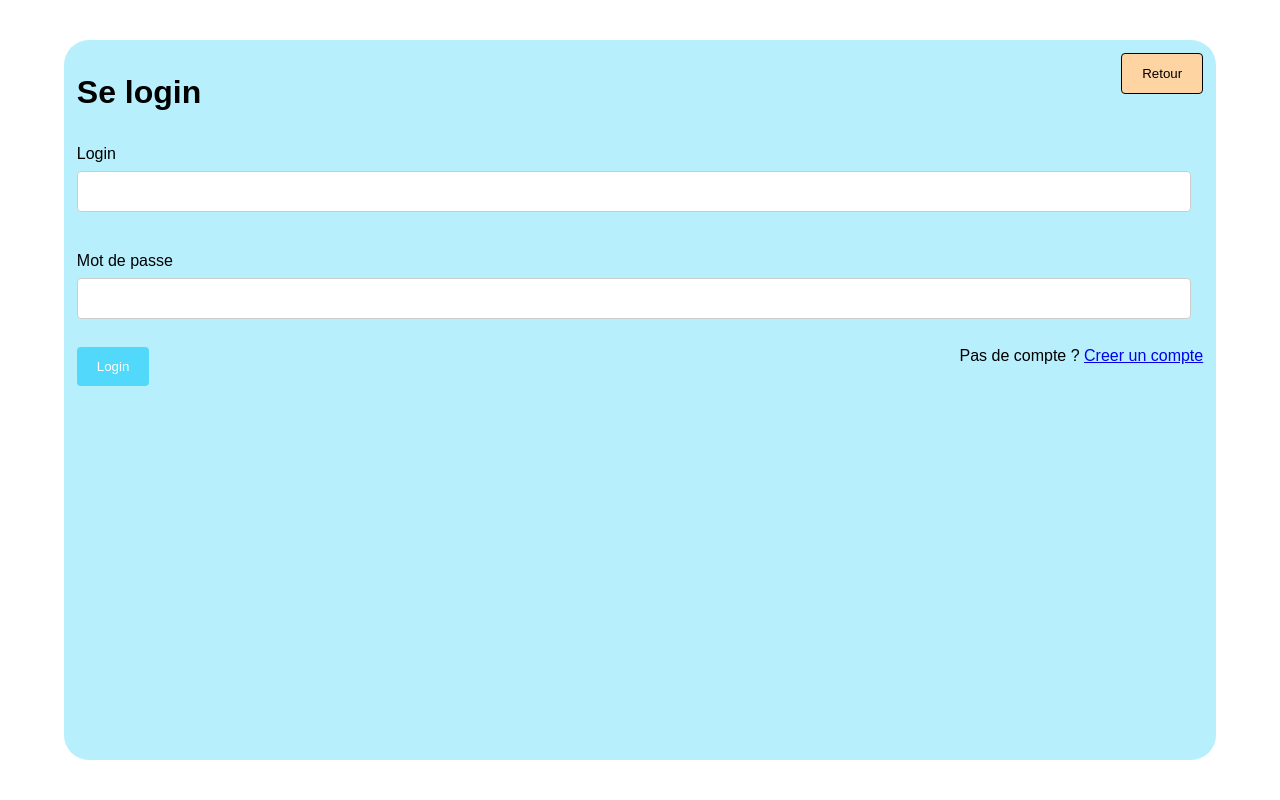
After one commit to lucley64/SuperProjetSite, a PHP site: page /php/connexion.php in a window 1280 px wide. The commit adds this page. Run offline with PHP 8.4, Linux system fonts and the light colour scheme; data that the repository does not hold is empty.

Commit message:
added connexion

```diff
--- /dev/null
+++ b/css/loginsignin.css
@@ -0,0 +1,84 @@
+* {
+    font-family: sans-serif;
+    box-sizing: border-box;
+}
+
+div#container {
+    position: fixed;
+    left: 5%;
+    right: 5%;
+    top: 5%;
+    bottom: 5%;
+    padding: 1%;
+    overflow: auto;
+    background: #52d8fa69;
+    border-radius: 25px;
+}
+
+input {
+    margin: 8px 0 -2px 0;
+    display: inline-block;
+    box-sizing: border-box;
+    width: 100%;
+    padding: 12px;
+    border: 1px solid #ccc;
+    border-radius: 4px;
+}
+
+.no {
+    float: right;
+}
+label {
+    width: 100%;
+    padding: 12px 12px 12px 0;
+    display: inline-block;
+}
+button {
+    background-color: #52d8fa;
+    color: white;
+    padding: 12px 20px;
+    border: none;
+    border-radius: 4px;
+    cursor: pointer;
+}
+
+input.invalid,
+textarea.invalid {
+    border-color: #900;
+    background-color: #fdd;
+}
+
+input:focus.invalid,
+textarea:focus.invalid {
+    outline: none;
+}
+
+
+.error {
+    width: 100%;
+    padding: 0;
+
+    font-size: 80%;
+    color: white;
+    background-color: #900;
+    border-radius: 0 0 5px 5px;
+
+    box-sizing: border-box;
+
+    display: inherit;
+}
+
+.error.active {
+    padding: 0.3em;
+}
+
+button.nav {
+    background-color: hsl(32, 100%, 82%);
+    padding: 12px 20px;
+    border: solid 1px black;
+    cursor: pointer;
+    float: right;
+    color: black;
+    /* border-radius: 5px;
+    margin: 2px; */
+}
--- /dev/null
+++ b/php/connexion.php
@@ -0,0 +1,45 @@
+<!DOCTYPE html>
+<html lang="en">
+
+<head>
+    <meta charset="UTF-8">
+    <meta http-equiv="X-UA-Compatible" content="IE=edge">
+    <meta name="viewport" content="width=device-width, initial-scale=1.0">
+    <link rel="stylesheet" href="../css/loginsignin.css">
+    <title>Se connecter</title>
+</head>
+
+<body>
+    <div id="container">
+        <button onclick="window.location='./'" class="nav">Retour</button>
+        <h1>Se login</h1>
+        <form action="" method="post" id="login">
+            <label for="login"> Login
+                <input <?php if (isset($loginErr)) {
+                            echo $invalid;
+                        }
+                        if (isset($login)) {
+                            echo " value=" . $login;
+                        } ?> type="text " name="login" id="loginInp">
+                <span class="error <?php if (isset($loginErr)) {
+                                        echo "active";
+                                    } ?>" aria-live="polite"><?php echo $loginErr ?></span>
+            </label>
+            <label for="mdp"> Mot de passe
+                <input <?php if (isset($passwordErr)) {
+                            echo $invalid;
+                        }
+                        if (isset($password)) {
+                            echo " value=" . $password;
+                        } ?> type="password" name="mdp" id="mdpInp">
+                <span class="error <?php if (isset($passwordErr)) {
+                                        echo "active";
+                                    } ?>" aria-live="polite"><?php echo $passwordErr ?></span>
+            </label>
+        </form>
+        <button class="val" onclick="login()">Login</button>
+        <span class="no">Pas de compte ? <a href="./signin.php">Creer un compte</a></span>
+    </div>
+</body>
+
+</html>
--- a/php/header.php
+++ b/php/header.php
@@ -16,7 +16,7 @@
                     <th><a href="" ><button class="buttonHeader">Archives</button></a></th>
                     <th><a href=""><button class="buttonHeader">IA Pau</button></a></th>
                     <th><a href=""><button class="buttonHeader">Tah la barre de recherche</button></a></th>
-                    <th><a href="php_client/client.php"><button class="buttonHeader">Se connecter</button></a></th>
+                    <th><a href="php/connexion.php"><button class="buttonHeader">Se connecter</button></a></th>
                 </tr>
             </table>
         </div>
```
